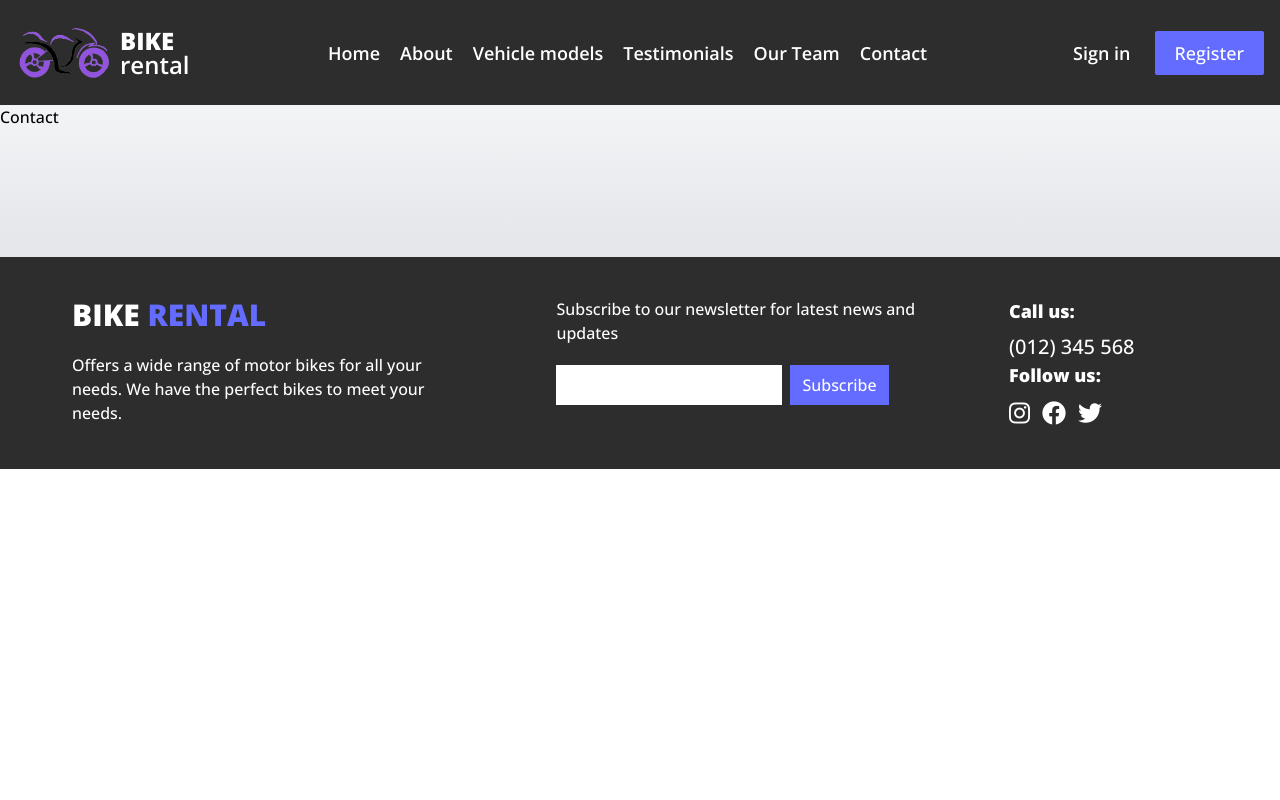
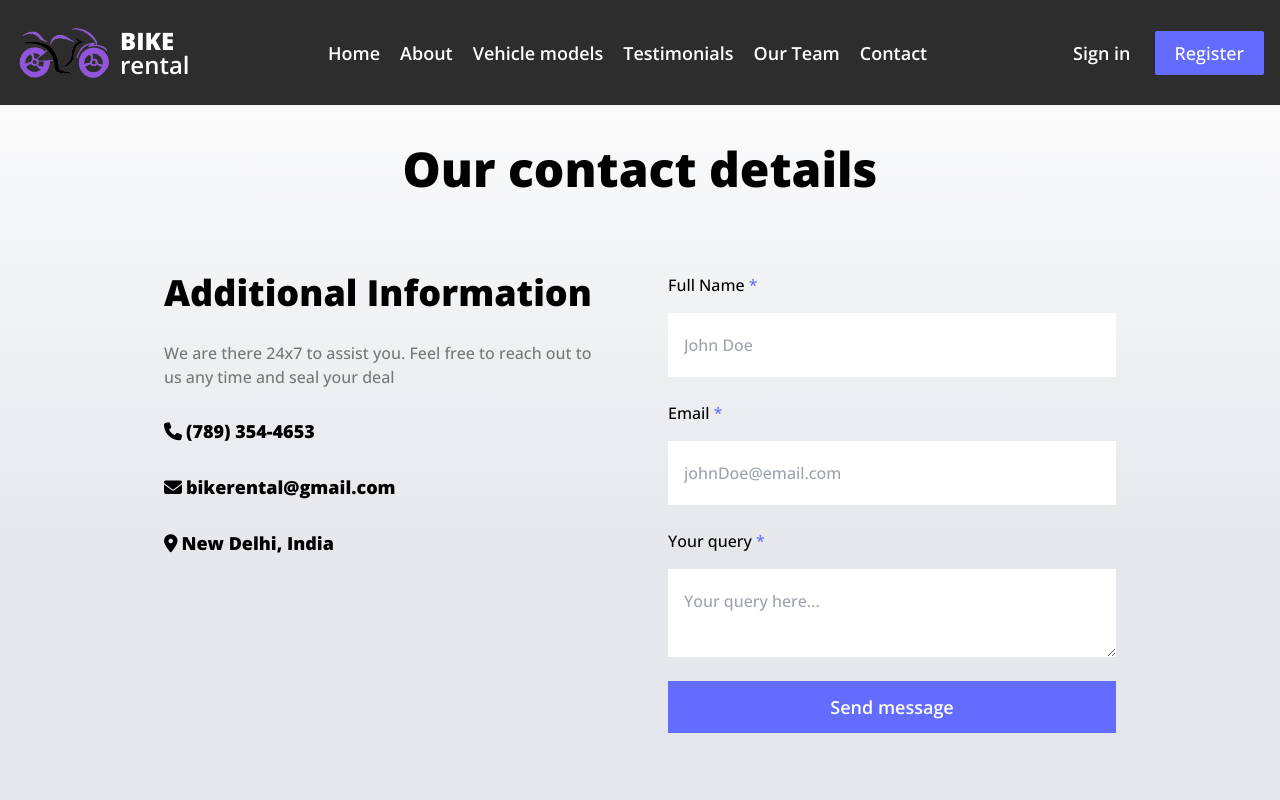
Before and after one commit to vikas03071999/bikerental, a React (Create React App) app: page /reach-out-to-us in a window 1280 px wide. Shown: the top 800 px of the page. Built offline with nearby package versions, Linux system fonts and the light colour scheme.

Commit message:
Completed v1

```diff
--- a/src/pages/Contact.jsx
+++ b/src/pages/Contact.jsx
@@ -2,8 +2,36 @@ import React from 'react'
 
 const Contact = () => {
   return (
-    <div>
-      Contact
+    <div className='contactContainer px-8 py-10'>
+      <div className='contactWrapper flex flex-col items-center justify-center gap-20'>
+        <h1 className='text-5xl font-bold'>Our contact details</h1>
+        <div className='details flex gap-14'>
+          <div className='address flex flex-col basis-1/2 gap-7'>
+            <h1 className='text-4xl font-bold'>Additional Information</h1>
+            <p className='text-[#777]'>We are there 24x7 to assist you. Feel free to reach out to us
+              any time and seal your deal
+            </p>
+            <span className='text-lg flex items-center font-bold gap-1 cursor-pointer hover:text-[#646cff]'><i className="fa-solid fa-phone"></i>  (789) 354-4653</span>
+            <span className='text-lg font-bold flex items-center gap-1 cursor-pointer hover:text-[#646cff]'><i className="fa-solid fa-envelope"></i>bikerental@gmail.com</span>
+            <span className='text-lg font-bold flex items-center gap-1 cursor-pointer hover:text-[#646cff]'><i className="fa-solid fa-location-dot"></i>New Delhi, India</span>
+          </div>
+          <div className='writeToUs flex flex-col basis-1/2 gap-6'>
+            <div className='userInput flex flex-col gap-4'>
+              <label htmlFor="name">Full Name <span className='text-[#646cff]'>*</span></label>
+              <input type="text" name="name" placeholder='John Doe' className='px-4 py-5 outline-none'/>
+            </div>
+            <div className='userInput flex flex-col gap-4'>
+              <label htmlFor="name">Email <span className='text-[#646cff]'>*</span></label>
+              <input type="email" name="name" placeholder='johnDoe@email.com' className='px-4 py-5 outline-none'/>
+            </div>
+            <div className='userInput flex flex-col gap-4'>
+              <label htmlFor="name">Your query <span className='text-[#646cff]'>*</span></label>
+              <textarea type="text" name="name" placeholder='Your query here...' className='px-4 py-5 outline-none'/>
+            </div>
+            <button className='text-white text-lg font-semibold bg-[#646cff] py-3'>Send message</button>
+          </div>
+        </div>
+      </div>
     </div>
   )
 }
```
